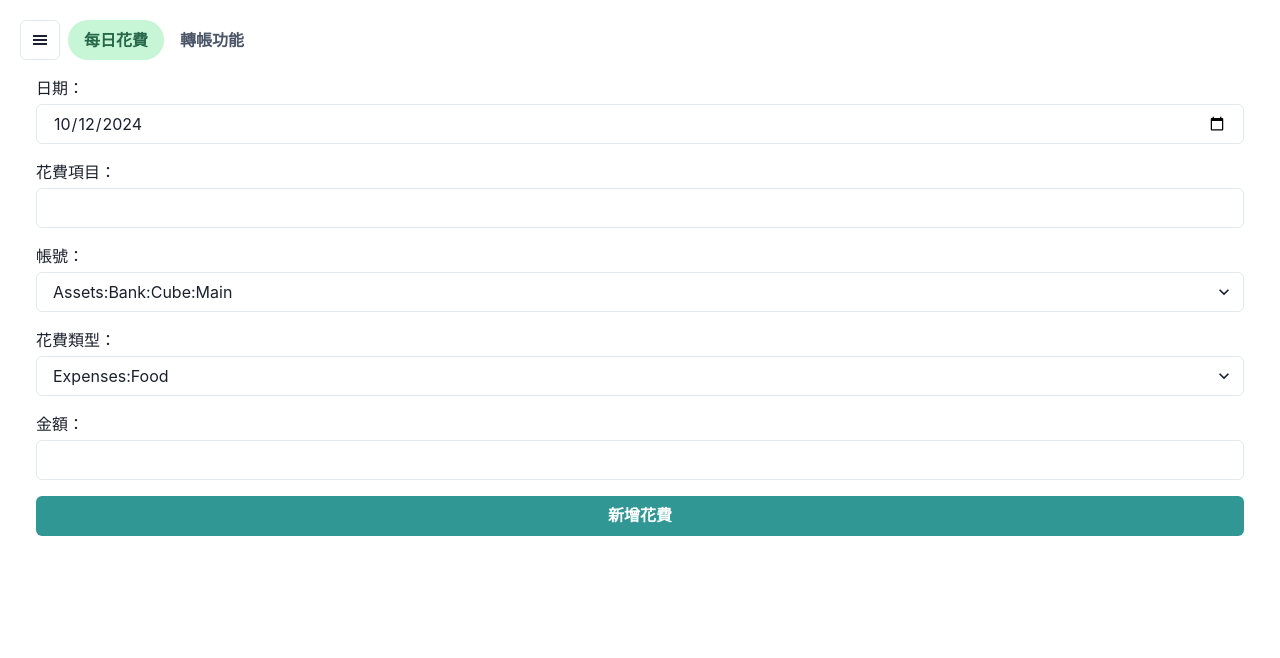
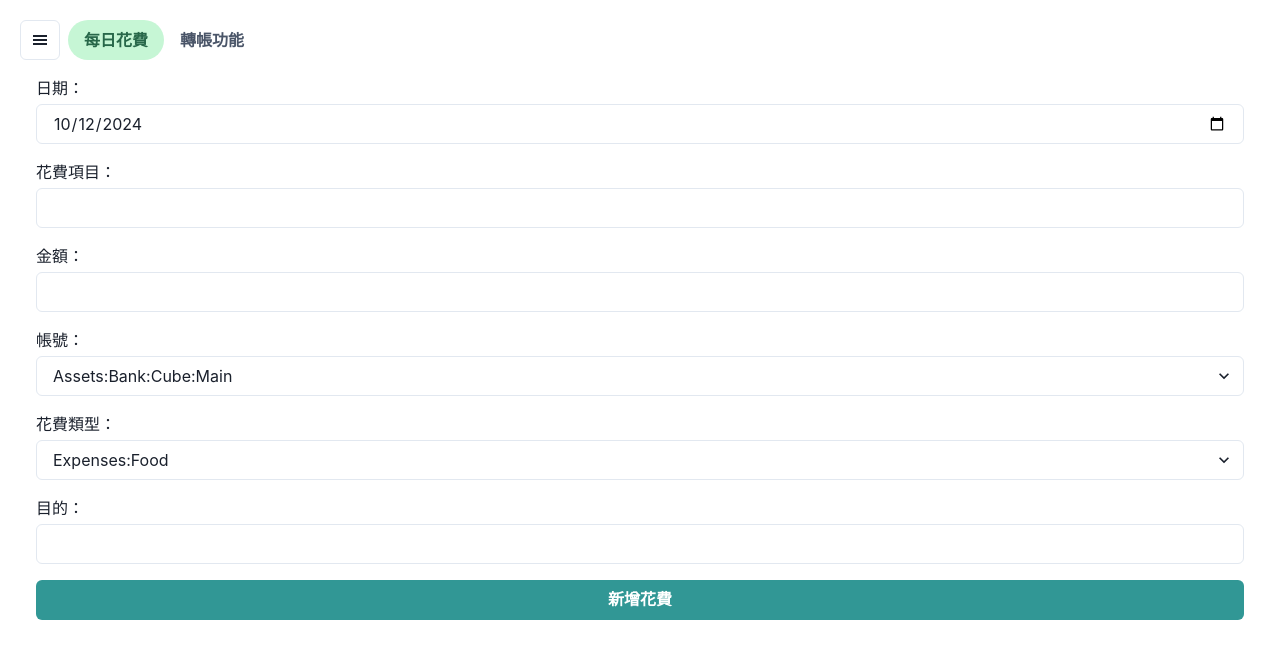
Before and after one commit to chialin/export-beancount-expenses, a React (Vite) app: page / in a window 1280 px wide. Shown: the top 658 px of the page. Built offline with nearby package versions, Linux system fonts and the light colour scheme.

Commit message:
Added expense's purpose field

```diff
--- a/src/components/ExpenseForm.tsx
+++ b/src/components/ExpenseForm.tsx
@@ -23,6 +23,7 @@ const ExpenseForm: React.FC<ExpenseFormProps> = ({ onAddExpense }) => {
   const [expenseType, setExpenseType] = useState(expenses[0]);
   const [amount, setAmount] = useState('');
   const [expenseName, setExpenseName] = useState('');
+  const [purpose, setPurpose] = useState('');
   const toast = useToast();
 
   const handleSubmit = () => {
@@ -43,6 +44,7 @@ const ExpenseForm: React.FC<ExpenseFormProps> = ({ onAddExpense }) => {
       account,
       expenseType,
       amount: Number(amount),
+      purpose,
     };
 
     onAddExpense(newExpense);
@@ -70,6 +72,14 @@ const ExpenseForm: React.FC<ExpenseFormProps> = ({ onAddExpense }) => {
         />
       </Box>
       <Box>
+        <Text mb={1}>金額：</Text>
+        <Input
+          type="number"
+          value={amount}
+          onChange={(e) => setAmount(e.target.value)}
+        />
+      </Box>
+      <Box>
         <Text mb={1}>帳號：</Text>
         <Select value={account} onChange={(e) => setAccount(e.target.value)}>
           {accounts.map((acc, index) => (
@@ -93,12 +103,8 @@ const ExpenseForm: React.FC<ExpenseFormProps> = ({ onAddExpense }) => {
         </Select>
       </Box>
       <Box>
-        <Text mb={1}>金額：</Text>
-        <Input
-          type="number"
-          value={amount}
-          onChange={(e) => setAmount(e.target.value)}
-        />
+        <Text mb={1}>目的：</Text>
+        <Input value={purpose} onChange={(e) => setPurpose(e.target.value)} />
       </Box>
       <Button colorScheme="teal" onClick={handleSubmit}>
         新增花費
--- a/src/types/expense.ts
+++ b/src/types/expense.ts
@@ -4,4 +4,5 @@ export interface Expense {
   account: string; // 帳戶名稱或帳號
   expenseType: string; // 花費的類型
   amount: number; // 花費金額
+  purpose: string;
 }
--- a/src/utils/expenseUtils.ts
+++ b/src/utils/expenseUtils.ts
@@ -26,9 +26,11 @@ export const exportToday = (
 ) => {
   const beancountExport = data
     .map((entry) => {
+      const purpose = entry.purpose && `;${entry.purpose}`;
       return `${entry.date} * "${entry.expenseName}"
   ${entry.account}  ${(-entry.amount).toFixed(2)} TWD
-  ${entry.expenseType}`;
+  ${entry.expenseType}
+  ${purpose}`;
     })
     .join('\n\n');
 
```
